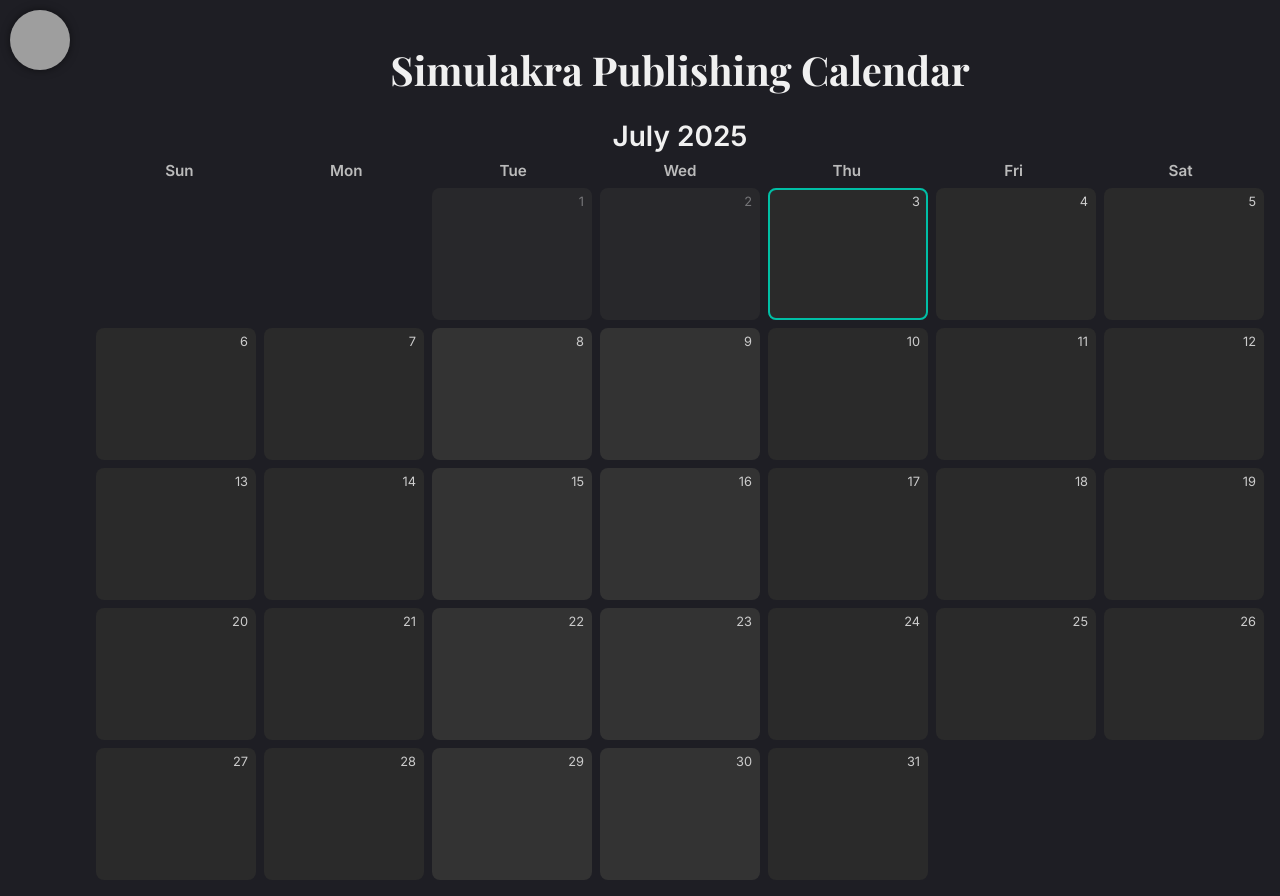
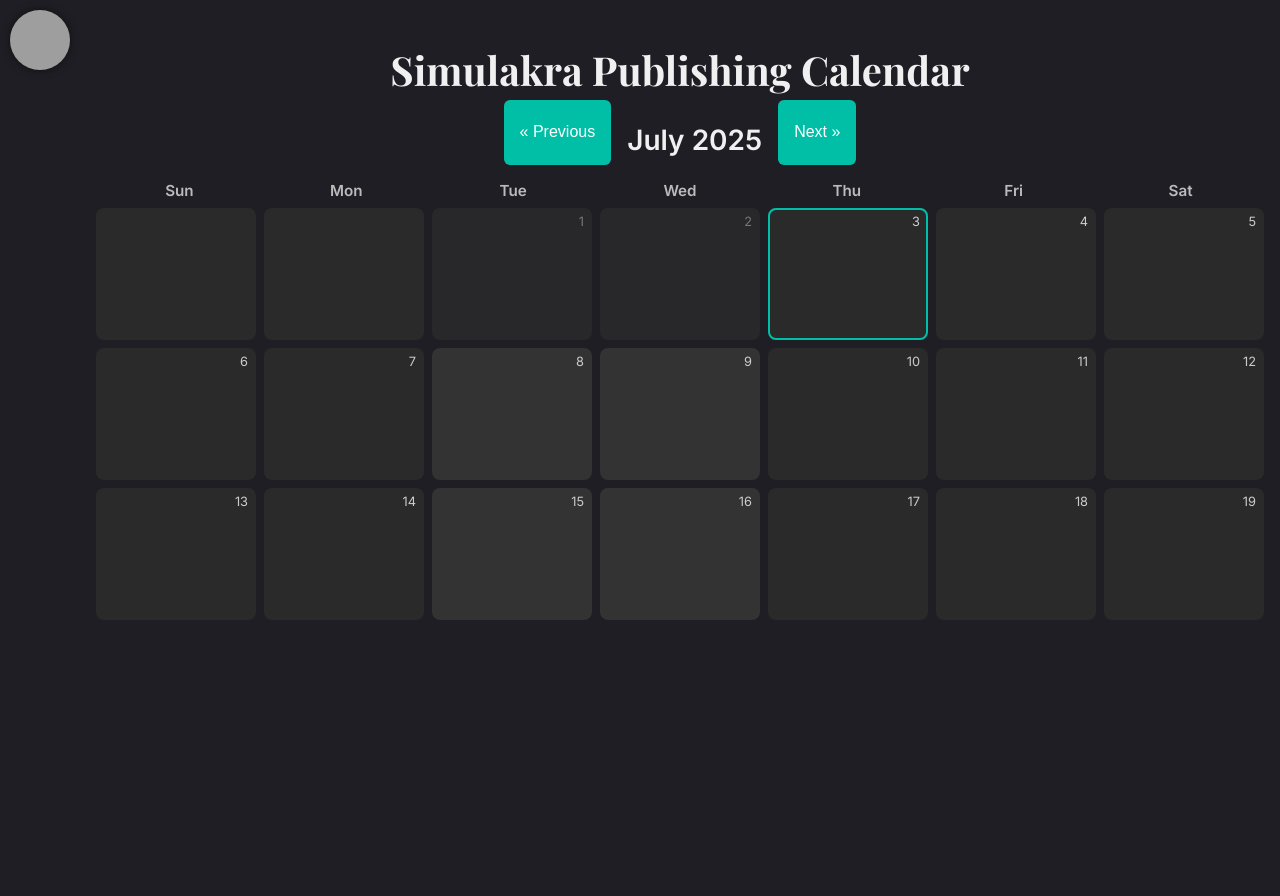
Before and after one commit to Kahmenah/Social-Calendar, a plain HTML site: page index.html in a window 1280 px wide. After the commit the page ends 800 px from the top, so only its background shows below. Drawn offline with nearby package versions, Linux system fonts and the light colour scheme; grey boxes are pictures that could not be loaded.

Commit message:
Update index.html

```diff
--- a/index.html
+++ b/index.html
@@ -18,7 +18,6 @@
       --instagram: #d81b60;
       --highlight: #00bfa6;
     }
-
     body {
       background: var(--bg);
       color: var(--fg);
@@ -26,7 +25,6 @@
       margin: 0;
       padding: 1rem 1rem 1rem 6rem;
     }
-
     .logo {
       position: fixed;
       top: 10px;
@@ -38,37 +36,47 @@
       box-shadow: 0 0 8px rgba(0,0,0,0.5);
       z-index: 1000;
     }
-
     h1 {
       text-align: center;
       margin-bottom: 0.25rem;
       font-family: 'Playfair Display', serif;
       font-size: 2.5rem;
     }
-
     h2 {
       text-align: center;
       margin-bottom: 0.5rem;
       font-size: 1.75rem;
       font-weight: 600;
     }
-
-    .weekdays {
+    .calendar-nav {
+      display: flex;
+      justify-content: center;
+      gap: 1rem;
+      margin-bottom: 1rem;
+    }
+    .calendar-nav button {
+      background: var(--accent);
+      border: none;
+      padding: 0.5rem 1rem;
+      border-radius: 6px;
+      color: white;
+      cursor: pointer;
+      font-size: 1rem;
+    }
+    .weekdays, .calendar {
       display: grid;
       grid-template-columns: repeat(7, 1fr);
-      margin-bottom: 0.5rem;
       text-align: center;
+    }
+    .weekdays {
       font-weight: 600;
       color: #bbbbbb;
       font-size: 0.95rem;
+      margin-bottom: 0.5rem;
     }
-
     .calendar {
-      display: grid;
-      grid-template-columns: repeat(7, 1fr);
       gap: 0.5rem;
     }
-
     .day {
       padding: 1rem;
       background: var(--gray);
@@ -78,25 +86,20 @@
       cursor: pointer;
       transition: background 0.3s ease;
     }
-
     .day:hover {
       background: var(--gray-light);
     }
-
     .day.grayed {
       background: #333;
       color: #888;
     }
-
     .day.past {
       opacity: 0.5;
     }
-
     .day.today {
       outline: 2px solid var(--highlight);
       outline-offset: -2px;
     }
-
     .day span {
       position: absolute;
       top: 6px;
@@ -104,7 +107,6 @@
       font-size: 0.8rem;
       color: #ccc;
     }
-
     .event {
       margin-top: 1.2rem;
       font-size: 0.75rem;
@@ -116,12 +118,10 @@
       justify-content: space-between;
       color: #fff;
     }
-
     .youtube { background-color: var(--youtube); }
     .shorts { background-color: var(--shorts); }
     .tiktok { background-color: var(--tiktok); color: #000; }
     .instagram { background-color: var(--instagram); }
-
     .modal {
       position: fixed;
       top: 0;
@@ -135,7 +135,6 @@
       display: none;
       z-index: 999;
     }
-
     .modal-content {
       background: #282c34;
       padding: 2rem;
@@ -146,7 +145,6 @@
       max-width: 400px;
       box-shadow: 0 0 20px rgba(0,0,0,0.3);
     }
-
     .close-modal {
       position: absolute;
       top: 10px;
@@ -157,7 +155,6 @@
       font-weight: bold;
       user-select: none;
     }
-
     .modal-content input,
     .modal-content select,
     .modal-content button {
@@ -169,25 +166,21 @@
       font-size: 1rem;
       font-family: inherit;
     }
-
     .modal-content input,
     .modal-content select {
       background: #1e1e24;
       color: #fff;
       border: 1px solid #444;
     }
-
     .modal-content button {
       background: var(--accent);
       color: white;
       font-weight: 600;
       transition: background 0.3s ease;
     }
-
     .modal-content button:hover {
       background: #00a58d;
     }
-
     .delete-btn {
       background: transparent;
       color: white;
@@ -195,26 +188,18 @@
       cursor: pointer;
       font-size: 0.9rem;
     }
-
-    @media (max-width: 600px) {
-      .weekdays, .calendar {
-        grid-template-columns: repeat(2, 1fr);
-      }
-    }
   </style>
 </head>
 <body>
   <img src="https://yt3.googleusercontent.com/EN1UNow6YvEzHvyFxHT8wDjXWca-9hf8ubgvK9PBJMr5lYrCPUIt9-A3D6_kglN5yLCPlxXn=s160-c-k-c0x00ffffff-no-rj" alt="Simulakra Logo" class="logo" />
   <h1>Simulakra Publishing Calendar</h1>
-  <h2>July 2025</h2>
+  <div class="calendar-nav">
+    <button onclick="changeMonth(-1)">&laquo; Previous</button>
+    <h2 id="monthLabel"></h2>
+    <button onclick="changeMonth(1)">Next &raquo;</button>
+  </div>
   <div class="weekdays">
-    <div>Sun</div>
-    <div>Mon</div>
-    <div>Tue</div>
-    <div>Wed</div>
-    <div>Thu</div>
-    <div>Fri</div>
-    <div>Sat</div>
+    <div>Sun</div><div>Mon</div><div>Tue</div><div>Wed</div><div>Thu</div><div>Fri</div><div>Sat</div>
   </div>
   <div class="calendar" id="calendar"></div>
 
@@ -234,37 +219,57 @@
   </div>
 
   <script>
-    const year = 2025;
-    const month = 6;
+    let currentDate = new Date();
+    let viewStart = 0;
+    const savedData = JSON.parse(localStorage.getItem("simulakraCalendar")) || {};
+
     const calendar = document.getElementById("calendar");
     const modal = document.getElementById("modal");
     const contentType = document.getElementById("contentType");
     const contentText = document.getElementById("contentText");
     const closeModalBtn = document.getElementById("closeModalBtn");
+    const monthLabel = document.getElementById("monthLabel");
     let activeDay = null;
 
-    const savedData = JSON.parse(localStorage.getItem("simulakraCalendar")) || {};
+    function renderCalendar() {
+      calendar.innerHTML = "";
+      const year = currentDate.getFullYear();
+      const month = currentDate.getMonth();
       const today = new Date();
       const todayStr = `${today.getFullYear()}-${today.getMonth() + 1}-${today.getDate()}`;
       const firstDay = new Date(year, month, 1).getDay();
       const daysInMonth = new Date(year, month + 1, 0).getDate();
+      const allDays = [];
 
       for (let i = 0; i < firstDay; i++) {
-      const emptyCell = document.createElement("div");
-      calendar.appendChild(emptyCell);
+        allDays.push(null);
+      }
+      for (let i = 1; i <= daysInMonth; i++) {
+        allDays.push(i);
       }
 
-    for (let i = 1; i <= daysInMonth; i++) {
-      const date = new Date(year, month, i);
-      const dayOfWeek = date.getDay();
-      const dateKey = `${year}-${month + 1}-${i}`;
+      const totalWeeks = Math.ceil(allDays.length / 7);
+      const shownWeeks = 3;
+      const startIndex = viewStart * 7;
+      const endIndex = Math.min(allDays.length, startIndex + shownWeeks * 7);
+      const visibleDays = allDays.slice(startIndex, endIndex);
+
+      monthLabel.textContent = `${currentDate.toLocaleString('default', { month: 'long' })} ${year}`;
+
+      visibleDays.forEach((day, idx) => {
         const dayEl = document.createElement("div");
         dayEl.classList.add("day");
-      if (dayOfWeek === 2 || dayOfWeek === 3) dayEl.classList.add("grayed");
+        if (day === null) {
+          calendar.appendChild(dayEl);
+          return;
+        }
+        const date = new Date(year, month, day);
+        const dateKey = `${year}-${month + 1}-${day}`;
         if (dateKey === todayStr) dayEl.classList.add("today");
         if (date < today.setHours(0,0,0,0)) dayEl.classList.add("past");
+        if (date.getDay() === 2 || date.getDay() === 3) dayEl.classList.add("grayed");
         dayEl.dataset.date = dateKey;
-      dayEl.innerHTML = `<span>${i}</span>`;
+        dayEl.innerHTML = `<span>${day}</span>`;
 
         if (savedData[dateKey]) {
           savedData[dateKey].forEach((event, index) => {
@@ -278,52 +283,53 @@
           contentText.value = "";
           contentType.value = "youtube";
         });
-
         calendar.appendChild(dayEl);
+      });
     }
 
     function addEventElement(container, dateKey, event, index) {
       const label = document.createElement("div");
       label.classList.add("event", event.type);
-      label.innerHTML = `<span>\ud83d\udccc</span> ${event.text} <button class='delete-btn' onclick='deleteEvent("${dateKey}", ${index})'>\u2716</button>`;
+      label.innerHTML = `<span>📌</span> ${event.text} <button class='delete-btn' onclick='deleteEvent("${dateKey}", ${index})'>✖</button>`;
       container.appendChild(label);
     }
 
-    window.addEventListener("click", (e) => {
-      if (e.target === modal) {
-        modal.style.display = "none";
+    function deleteEvent(dateKey, index) {
+      savedData[dateKey].splice(index, 1);
+      if (savedData[dateKey].length === 0) delete savedData[dateKey];
+      localStorage.setItem("simulakraCalendar", JSON.stringify(savedData));
+      renderCalendar();
     }
-    });
+
+    function changeMonth(offset) {
+      currentDate.setMonth(currentDate.getMonth() + offset);
+      viewStart = 0;
+      renderCalendar();
+    }
 
     closeModalBtn.addEventListener("click", () => {
       modal.style.display = "none";
+    });
+
+    window.addEventListener("click", (e) => {
+      if (e.target === modal) modal.style.display = "none";
     });
 
     function addEventToDay() {
       const type = contentType.value;
       const text = contentText.value.trim();
       if (!text || !type || !activeDay) return;
-
       const dateKey = activeDay.dataset.date;
       const newEvent = { type, text };
       if (!savedData[dateKey]) savedData[dateKey] = [];
       savedData[dateKey].push(newEvent);
       localStorage.setItem("simulakraCalendar", JSON.stringify(savedData));
-
       addEventElement(activeDay, dateKey, newEvent, savedData[dateKey].length - 1);
-
       modal.style.display = "none";
       activeDay = null;
     }
 
-    function deleteEvent(dateKey, index) {
-      savedData[dateKey].splice(index, 1);
-      if (savedData[dateKey].length === 0) {
-        delete savedData[dateKey];
-      }
-      localStorage.setItem("simulakraCalendar", JSON.stringify(savedData));
-      location.reload();
-    }
+    renderCalendar();
   </script>
 </body>
 </html>
```
Lines whose indentation alone changed are shown as unchanged.
